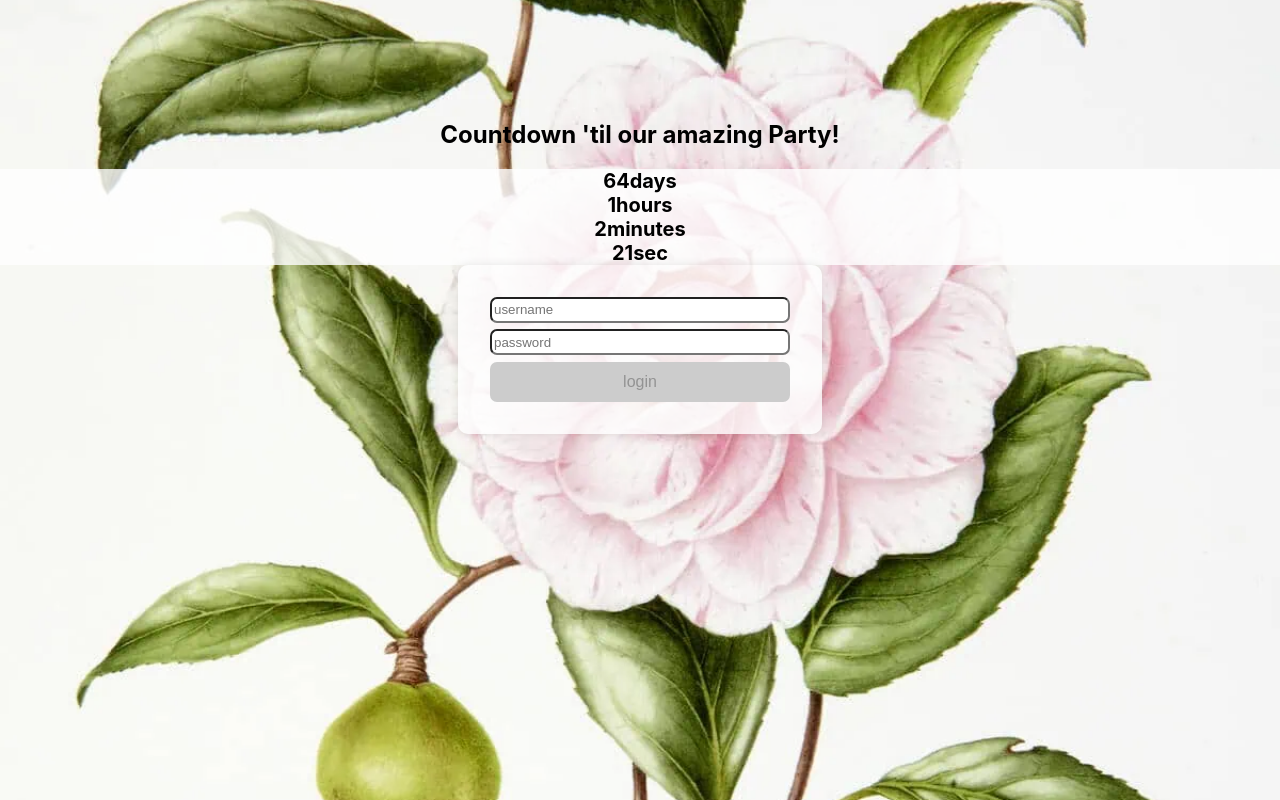
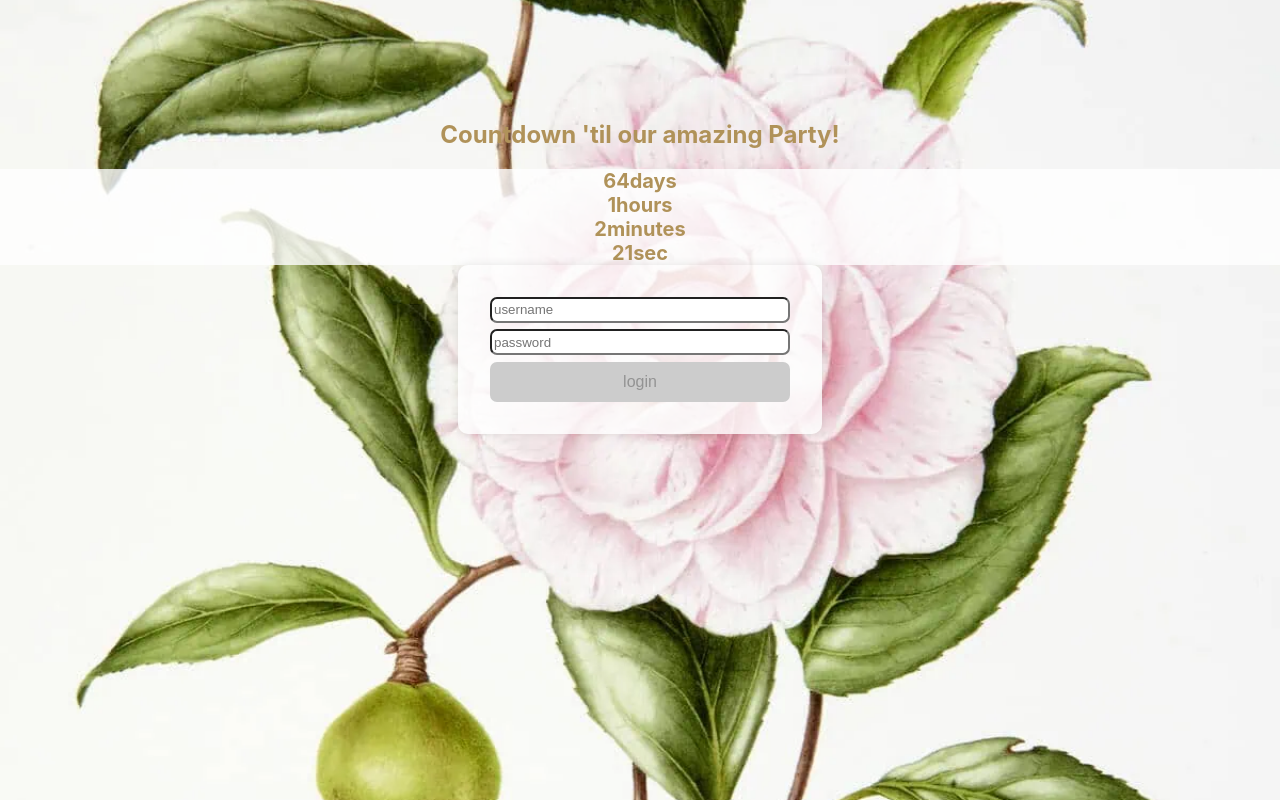
Before and after one commit to turczerb/henstagparty, a React (Create React App) app in the folder client/: page / in a window 1280 px wide. Built offline with nearby package versions, Linux system fonts and the light colour scheme; no server answers.

Commit message:
programs render works

```diff
--- a/client/package.json
+++ b/client/package.json
@@ -17,6 +17,7 @@
     "react-icons": "^5.5.0",
     "react-router-dom": "^7.4.0",
     "react-scripts": "5.0.1",
+    "react-vertical-timeline-component": "^3.5.3",
     "styled-components": "^6.1.17",
     "web-vitals": "^2.1.4"
   },
--- a/client/src/App.js
+++ b/client/src/App.js
@@ -5,6 +5,7 @@ import { useState, useEffect } from "react";
 import { useCookies } from "react-cookie";
 import Home from "./components/Home/Home";
 import { DataProvider } from "./components/Context/DataContext";
+import "react-vertical-timeline-component/style.min.css";
 
 import styled from "styled-components"; //css
 
--- a/client/src/components/CountDown/CountDown.jsx
+++ b/client/src/components/CountDown/CountDown.jsx
@@ -6,6 +6,7 @@ const CountDownContainer = styled.div`
   justify-content: center;
   align-items: center;
   padding-top: 30px;
+  color: rgba(176, 146, 89, 1);
 `;
 
 const RealCountdown = styled.div`
@@ -16,6 +17,7 @@ const RealCountdown = styled.div`
   color: black;
   font-size: 20px;
   font-weight: bold;
+  color: rgba(176, 146, 89, 1);
 `;
 
 const DataSpan = styled.span``;
--- a/client/src/components/Programs/ProgramCard.jsx
+++ b/client/src/components/Programs/ProgramCard.jsx
@@ -8,7 +8,9 @@ const ProgramCard = ({ data }) => {
 
   return (
     <div>
-      {data.map((item, index) => (
+      <div>
+        <div>
+          {data[0].program.map((item, index) => (
             <div key={index}>
               <div>
                 <h2>{item.time}</h2>
@@ -18,6 +20,8 @@ const ProgramCard = ({ data }) => {
             </div>
           ))}
         </div>
+      </div>
+    </div>
   );
 };
 
--- a/client/src/components/Programs/ProgramsContainer.jsx
+++ b/client/src/components/Programs/ProgramsContainer.jsx
@@ -6,7 +6,6 @@ const ProgramsContainer = ({ id }) => {
   const { data } = useData();
   return (
     <div id={id}>
-      progikat visszaa adjakkk
       <div>
         <ProgramCard data={data} />
       </div>
```
Also changed, not shown: 1 other file (tests, documents, lock files or other folders). Lines whose indentation alone changed are shown as unchanged.
